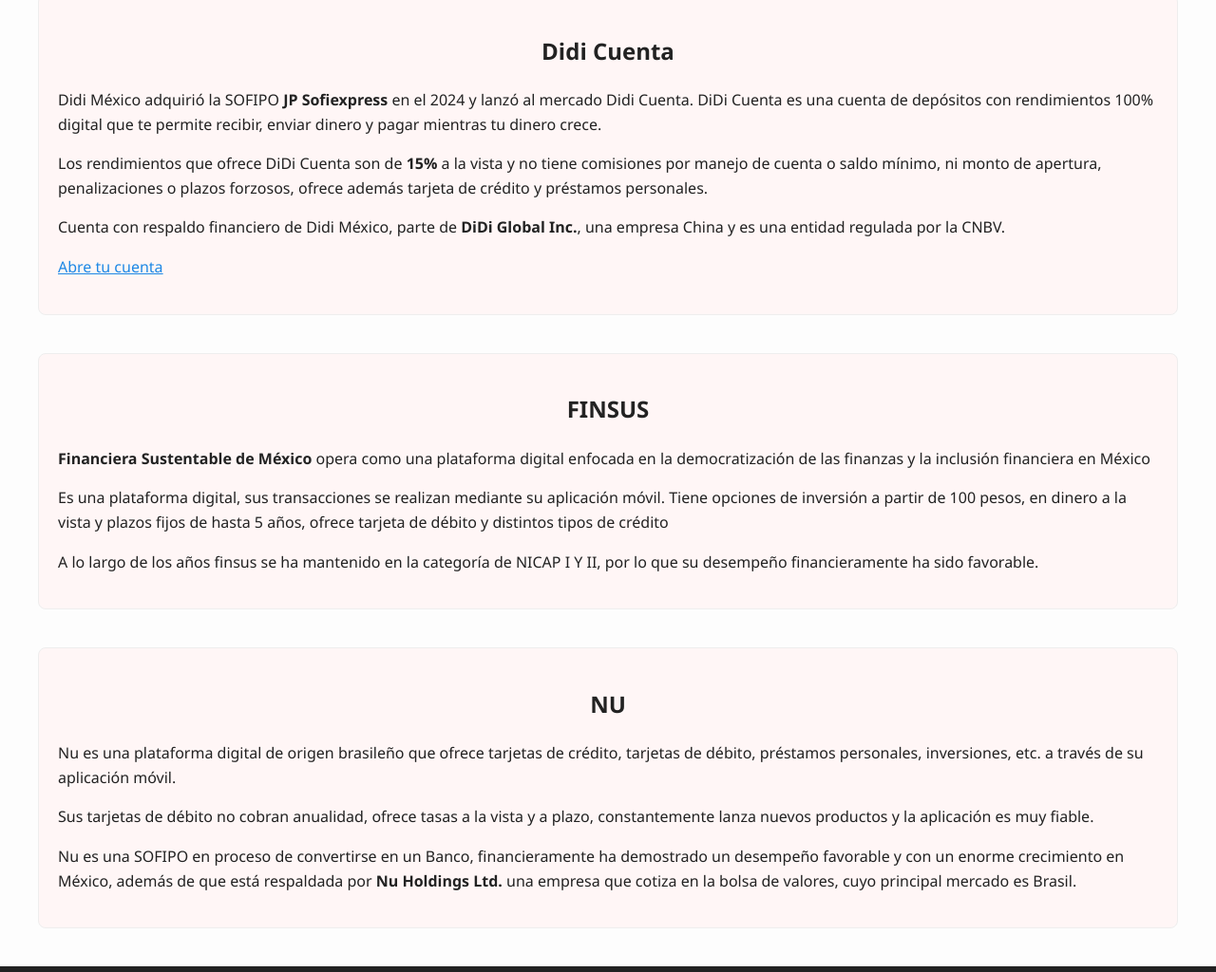
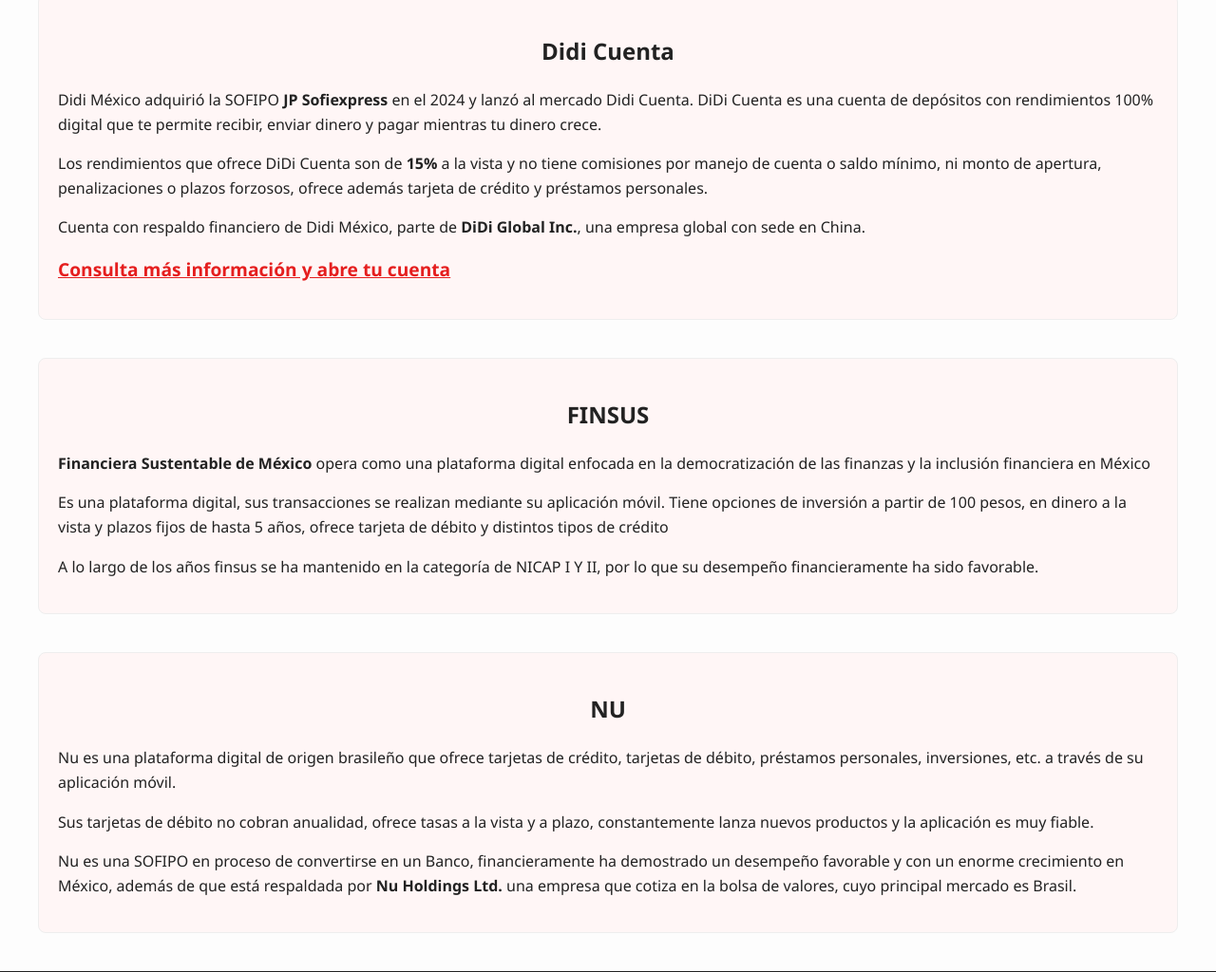
Before and after one commit to iguanopower2/blog-website, a plain HTML site: page sofipos.html in a window 1280 px wide. Shown: the part 996-2020 px from the top of the page at 95% size. Drawn offline with Linux system fonts and the light colour scheme.

Commit message:
Modified general description about sofipos

```diff
--- a/sofipos.html
+++ b/sofipos.html
@@ -54,8 +54,8 @@
       <h2 class="centered-text">Didi Cuenta</h2>
       <p>Didi México adquirió la SOFIPO <strong>JP Sofiexpress</strong> en el 2024 y lanzó al mercado Didi Cuenta. DiDi Cuenta es una cuenta de depósitos con rendimientos 100% digital que te permite recibir, enviar dinero y pagar mientras tu dinero crece.</p>
       <p>Los rendimientos que ofrece DiDi Cuenta son de <strong>15%</strong> a la vista y no tiene comisiones por manejo de cuenta o saldo mínimo, ni monto de apertura, penalizaciones o plazos forzosos, ofrece además tarjeta de crédito y préstamos personales.</p>
-      <p>Cuenta con respaldo financiero de Didi México, parte de <strong>DiDi Global Inc.</strong>, una empresa China y es una entidad regulada por la CNBV.</p>
-      <p><a href="https://web.didiglobal.com/mx/jpsofiexpress/didi-cuenta/" target="_blank" class="link-accent">Abre tu cuenta</a></p>
+      <p>Cuenta con respaldo financiero de Didi México, parte de <strong>DiDi Global Inc.</strong>, una empresa global con sede en China.</p>
+      <p><a href="https://web.didiglobal.com/mx/jpsofiexpress/didi-cuenta/" target="_blank" class="link-accent">Consulta más información y abre tu cuenta</a></p>
     </section>
 
     <section class="sofipo-highlights">
--- a/style.css
+++ b/style.css
@@ -185,12 +185,12 @@
 }
 
 .link-accent {
-  color: #1e88e5;            /* Azul acento */
+  color: #e51e1e;            /* Azul acento */
   text-decoration: underline;
-  font-weight: 500;
+  font-weight: 700;
+  font-size: 1.2rem;
   transition: color 0.3s ease;
 }
-
 .link-accent:hover {
-  color: #1565c0;            /* Azul más oscuro al pasar el cursor */
+  color: #081cba;            /* Azul más oscuro al pasar el cursor */
 }
```
